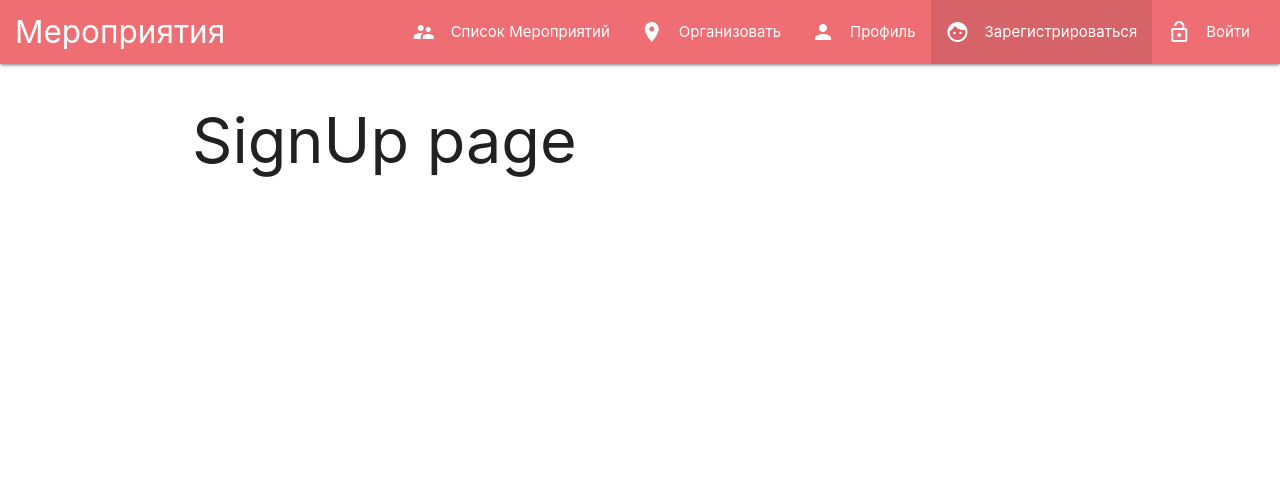
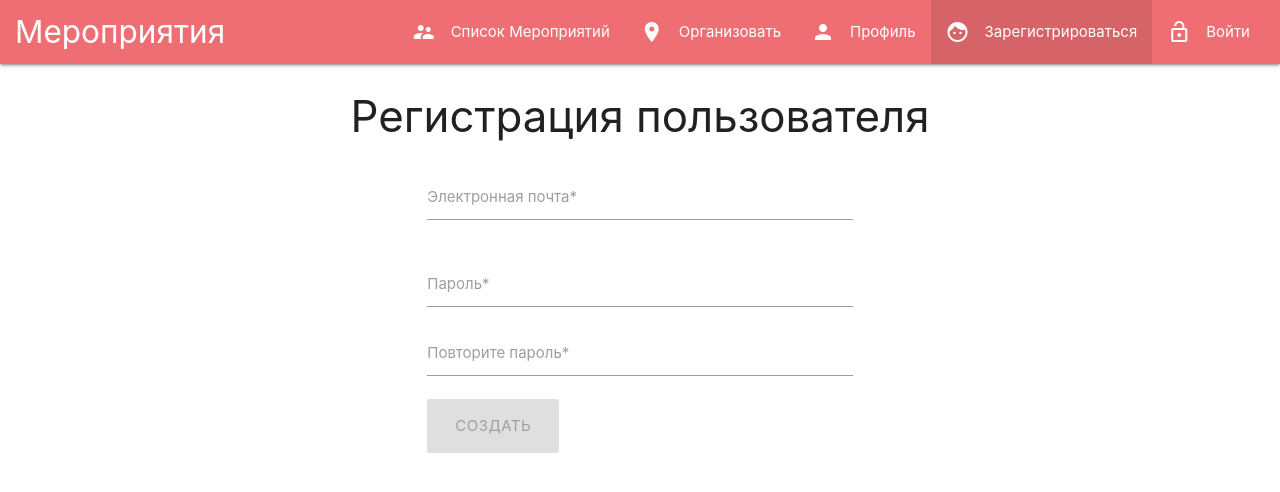
Before and after one commit to slabnevitch/meetup, a Vue app: page /signup in a window 1280 px wide. Shown: the top 492 px of the page. Built offline with nearby package versions, Linux system fonts and the light colour scheme.

Commit message:
сверстана стр. signIn, добавлена ручная валидация пароля

```diff
--- a/package.json
+++ b/package.json
@@ -8,6 +8,7 @@
   },
   "dependencies": {
     "core-js": "^3.6.5",
+    "firebase": "^8.2.3",
     "materialize-css": "^1.0.0-rc.2",
     "vue": "^2.6.11",
     "vue-router": "^3.2.0",
--- a/src/views/user/SignUp.vue
+++ b/src/views/user/SignUp.vue
@@ -1,5 +1,116 @@
 <template>
-  <div>
-    <h1>SignUp page</h1>
+  <div class="row">
+  	<div class="col s12">
+    	<h3 class="center-align">Регистрация пользователя</h3>
+  	</div>
+  	<form class="col s12 l6 offset-l3" @submit.prevent="formSubmit">
+  		<!-- <div>isValid {{isValid}}</div> -->
+  		<div class="input-field">
+  			<input
+	  			id="e-mail"
+	  			type="email"
+	  			class="validate"
+	  			required
+	  			v-model="email">
+  			<label for="e-mail">Электронная почта*</label>
+  			<span class="helper-text" data-error="Пожалуйста, введите корректный e-mail"></span>
+  		</div>
+
+  		<div class="input-field">
+  			<input
+	  			id="passsword"
+	  			type="password"
+	  			class="validate"
+	  			required
+	  			v-model="password">
+  			<label for="password">Пароль*</label>
+  			<span
+  				v-show="!isPasswordLength"
+  				class="helper-text red-text">Пароль должен содерджать не менее 6-ти символов</span>
+  		</div>
+
+  		<div class="input-field">
+  			<input
+	  			id="confirm"
+	  			type="password"
+	  			class="validate"
+	  			required
+	  			v-model="confirm">
+  			<label for="confirm">Повторите пароль*</label>
+  			<span
+  				v-show="!isConfimEqual"
+  				class="helper-text red-text">Текст не соответствует веденному паролю</span>
+  		</div>
+
+  		<!-- <div class="input-field">
+  			<input
+	  			id="confirm"
+	  			type="password"
+	  			class="validate"
+	  			required
+	  			v-model="confirm">
+  			<label for="confirm"">Повторите пароль*</label>
+  			<span
+	  			сlass="helper-text red-text"
+	  			v-show="!isConfimEqual"
+	  			>Текст не соответствует веденному паролю</span>
+  		</div>
+ -->
+  		<button
+	  		type="submit"
+	  		:disabled="!isValid"
+	  		class="waves-effect waves-light btn-large"
+	  		>Создать</button>
+    </form>
   </div>
 </template>
+
+<script>
+	export default {
+		data(){
+			return{
+				email: '',
+				password: '',
+				confirm: ''
+			}
+		},
+		computed: {
+			isValid(){
+				return this.email!= '' &&
+					this.validateEmail(this.email) &&
+					this.password != '' &&
+					this.confirm != '' &&
+					this.isPasswordLength &&
+					this.isConfimEqual
+			},
+			isConfimEqual(){
+				return this.confirm === this.password
+			},
+			isEmailValid(){
+				return this.validateEmail(this.email)
+			},
+			isPasswordLength(){
+				return this.password.length > 0 ? this.password.length >= 6 : true
+			}
+	},
+	methods: {
+			validateEmail(email) {
+			    const re = /^(([^<>()\[\]\\.,;:\s@"]+(\.[^<>()\[\]\\.,;:\s@"]+)*)|(".+"))@((\[[0-9]{1,3}\.[0-9]{1,3}\.[0-9]{1,3}\.[0-9]{1,3}\])|(([a-zA-Z\-0-9]+\.)+[a-zA-Z]{2,}))$/;
+			    return re.test(String(email).toLowerCase());
+			},
+			formSubmit(){
+				const user = {
+					email:this.email,
+					password: this.password
+				}
+				if(this.isValid){
+					console.log('isValid!')
+					console.log(user)
+
+					// this.$store.dispatch('createMeetup', meetup)
+					// this.$router.push('/meetups')
+				}
+			}
+	}
+}
+</script>
```
Also changed, not shown: 1 other file (tests, documents, lock files or other folders).
